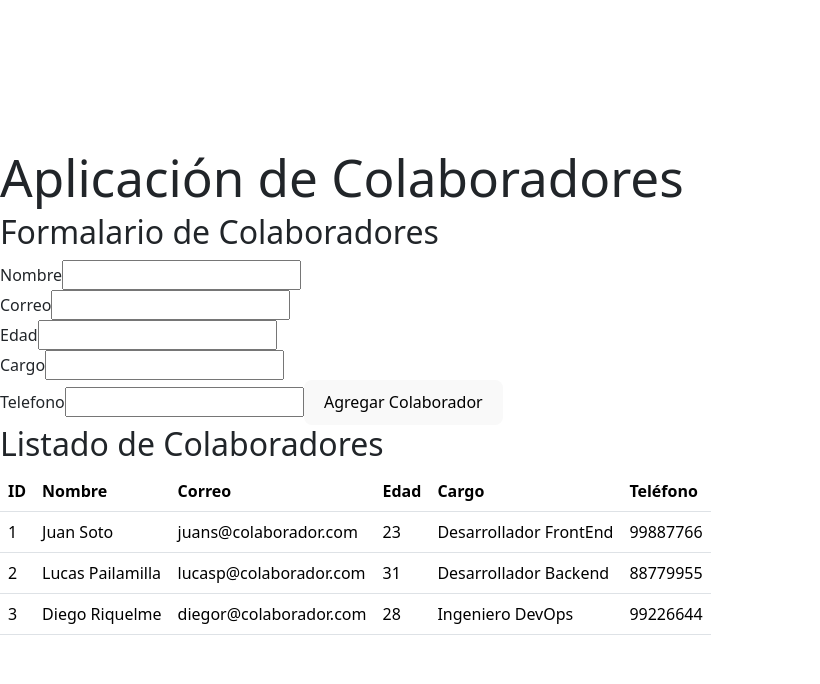
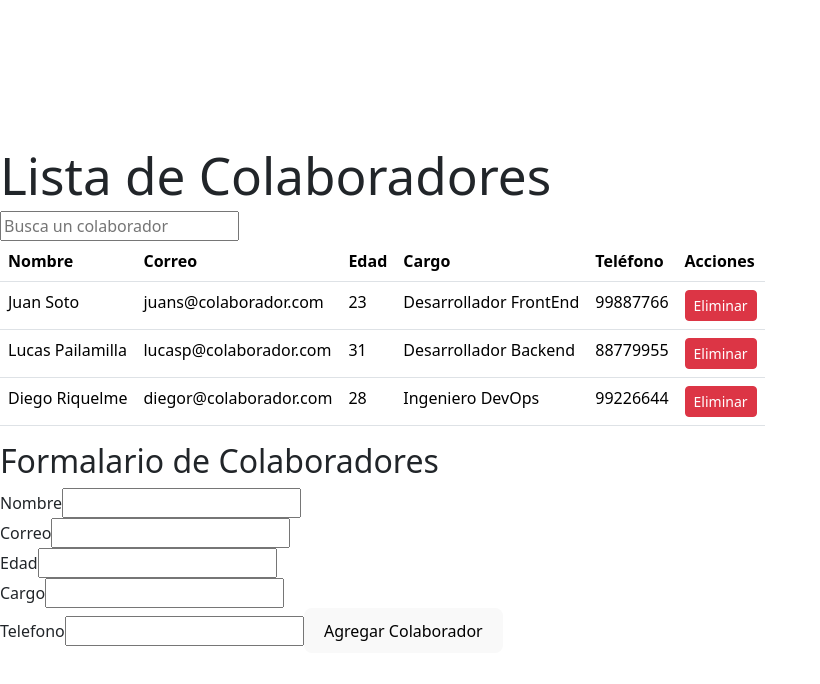
Before and after one commit to luisCastroMarquez/desafio_colaboradores, a React (Vite) app in the folder colaboradores/: page / in a window 1280 px wide. Shown: the top 684 px of the page, without its empty margins (0-820 px from the left). Built offline with nearby package versions, Linux system fonts and the light colour scheme.

Commit message:
six commit, settings and design

```diff
--- a/colaboradores/src/App.jsx
+++ b/colaboradores/src/App.jsx
@@ -1,24 +1,47 @@
-import 'bootstrap/dist/css/bootstrap.css'; // importamos los estilos CSS de Bootstrap
+import { useState } from 'react';
 import Formulario from './components/Formulario';
 import Listado from './components/Listado';
+import Buscador from './components/Buscador';
 import { BaseColaboradores } from './BaseColaboradores';
 
 
-
 const App = () => {
+    const [colaboradores, setColaboradores] = useState(BaseColaboradores);
 
     const agregarColaborador = (colaborador) => {
-        console.log(' Colaborador agregado', colaborador);
+        setColaboradores([...colaboradores, colaborador]);
     };
 
+    const eliminarColaborador = (id) => {
+        setColaboradores(colaboradores.filter((colaborador) => colaborador.id !== id));
+    };
 
+    const buscarColaboradores = (filtro) => {
+        const { nombre, correo, edad, cargo, telefono } = filtro;
+
+        const colaboradoresFiltrados = colaboradores.filter((colaborador) => {
+            return (
+                colaborador.nombre.toLowerCase().includes(nombre.toLowerCase()) &&
+                colaborador.correo.toLowerCase().includes(correo.toLowerCase()) &&
+                colaborador.edad.toString().includes(edad.toString()) &&
+                colaborador.cargo.toLowerCase().includes(cargo.toLowerCase()) &&
+                colaborador.telefono.includes(telefono)
+            );
+        });
+
+        return colaboradoresFiltrados;
+    };
 
     return (
-        <div>
-            <h1>Aplicación de Colaboradores</h1>
-            < Formulario onAgregarColaborador={agregarColaborador}/>
-            < Listado colaboradores= { BaseColaboradores}/>
-        </div>
+        <>
+            <div>
+                <h1>Lista de Colaboradores</h1>
+                <Buscador onBuscarColaboradores={buscarColaboradores} />
+                <Listado colaboradores={colaboradores}
+                    onEliminarColaborador={eliminarColaborador}/>
+                <Formulario onMostrarError={agregarColaborador} />
+            </div>
+        </>
     );
 };
 
--- a/colaboradores/src/components/Alert.jsx
+++ b/colaboradores/src/components/Alert.jsx
@@ -1,41 +1,9 @@
-
 
 const Alert = ({ mensaje, color }) => {
 
-    const getBackgroundColor = () => {
-        if (color === 'success') {
-            return '#C3E6CB' // Color verde para logrado
-        } else if (color === 'danger') {
-            return  '#F8D7DA' // Color rojo para error
-        } else {
-            return '';
-        }
-    };
-
-    return (
-        <div className="alert"
-            style={{
-                backgroundColor: getBackgroundColor(),
-                display: 'flex',
-                flexDirection: 'column',
-                alignItems: 'center',
-                height:'54px',
-                width: '240px',
-                margin: '3px',
-                textAlign: 'center',
-                borderRadius: '5px'
-            }}
-        >
-            <p style={{
-                    display: 'flex',
-                    flexDirection: 'column',
-                    textAlign: 'center',
-                }}
-            >
-                {mensaje}
-            </p>
-        </div>
-    );
+    return <div className={`alert alert-${color}`}>{mensaje}</div>;
 };
 
+
+
 export default Alert;
--- a/colaboradores/src/components/Buscador.jsx
+++ b/colaboradores/src/components/Buscador.jsx
@@ -1,8 +1,39 @@
+import { useState } from "react";
 
-const Buscador = () => {
+const Buscador = ({ onBuscarColaboradores }) => {
+    const [filtro, setFiltro] = useState({
+        nombre: '',
+        correo: '',
+        edad: '',
+        cargo: '',
+        telefono: '',
+    });
+
+    const handleInputChange = (e) => {
+        const { name, value } = e.target;
+        setFiltro ({...filtro, [name]: value });
+    };
+
+    const handleSubmit = (e) => {
+        e.preventDefault();
+        onBuscarColaboradores(filtro);
+    };
+
     return (
         <div>
-            {/* Contenido del buscador  */}
+            <form onSubmit={handleSubmit}>
+                <div>
+                    <label htmlFor="nombre"></label>
+                    <input
+                        type="text"
+                        id="nombre"
+                        value={filtro.nombre}
+                        onChange={handleInputChange}
+                        name="nombre"
+                        placeholder="Busca un colaborador"
+                    />
+                </div>
+            </form>
         </div>
     );
 };
--- a/colaboradores/src/components/Formulario.jsx
+++ b/colaboradores/src/components/Formulario.jsx
@@ -1,7 +1,7 @@
 import { useState } from 'react';
 import Alert from './Alert';
 
-const Formulario = ({ onAgregarColaborador }) => {
+const Formulario = ({ onAgregarColaborador, onMostrarError }) => {
     const [colaborador, setColaborador] = useState({
         nombre: '',
         correo: '',
@@ -25,9 +25,8 @@ const Formulario = ({ onAgregarColaborador }) => {
             colaborador.edad.trim() === '' ||
             colaborador.cargo.trim() === '' ||
             colaborador.telefono.trim() === ''
-
         ) {
-            setAlerta ({
+            onMostrarError({
                 mensaje: 'Por favor, complete todo los campos.',
                 color: 'danger'
             });
@@ -35,7 +34,10 @@ const Formulario = ({ onAgregarColaborador }) => {
         }
 
         if (!ValidateEmail(colaborador.correo)) {
-            setAlerta ({ mensaje: 'Ingresar el correo electrinico valido.'});
+            onMostrarError({
+                mensaje: 'Ingresar el correo electrinico valido.',
+                color: 'danger',
+            });
             return;
         }
 
@@ -57,7 +59,7 @@ const Formulario = ({ onAgregarColaborador }) => {
         // Limpiar la alerta despues de 3 segundos
         setTimeout(() => {
             setAlerta(null);
-        }, 3000);
+        }, 2000);
     };
 
     const { nombre, correo, edad, cargo, telefono } = colaborador;
@@ -89,7 +91,7 @@ const Formulario = ({ onAgregarColaborador }) => {
                         id="correo"
                         value={correo}
                         onChange={handleInputChange}
-                        name='correo'
+                        name="correo"
                     />
                 </div>
                 <div>
@@ -99,7 +101,7 @@ const Formulario = ({ onAgregarColaborador }) => {
                         id="edad"
                         value={edad}
                         onChange={handleInputChange}
-                        name='edad'
+                        name="edad"
                     />
                 </div>
                 <div>
@@ -109,7 +111,7 @@ const Formulario = ({ onAgregarColaborador }) => {
                         id="cargo"
                         value={cargo}
                         onChange={handleInputChange}
-                        name='cargo'
+                        name="cargo"
                     />
                 </div>
                 <div>
@@ -119,10 +121,10 @@ const Formulario = ({ onAgregarColaborador }) => {
                         id="telefono"
                         value={telefono}
                         onChange={handleInputChange}
-                        name='telefono'
+                        name="telefono"
                     />
-                    <button type='submit'> Agregar Colaborador</button>
-                    {alerta && <Alert mensaje={alerta.mensaje} color={alerta.color}/>}
+                    <button type="submit"> Agregar Colaborador</button>
+                    {alerta && <Alert mensaje={alerta.mensaje} color={alerta.color} />}
                 </div>
             </form>
         </div>
--- a/colaboradores/src/components/Listado.jsx
+++ b/colaboradores/src/components/Listado.jsx
@@ -1,35 +1,38 @@
-import { BaseColaboradores } from "../BaseColaboradores";
 
-const Listado  = () => {
+const Listado  = ({ colaboradores, onEliminarColaborador }) => {
     return (
-        <div>
-            <h2>Listado de Colaboradores </h2>
         <table className="table">
             <thead>
                 <tr>
-                        <th>ID</th>
                     <th>Nombre</th>
                     <th>Correo</th>
                     <th>Edad</th>
                     <th>Cargo</th>
                     <th>Teléfono</th>
+                    <th>Acciones</th>
                 </tr>
             </thead>
             <tbody>
-                    {BaseColaboradores.map((Colaborador) => (
-                        <tr key={Colaborador.id}>
-                            <td>{Colaborador.id}</td>
-                            <td>{Colaborador.nombre}</td>
-                            <td>{Colaborador.correo}</td>
-                            <td>{Colaborador.edad}</td>
-                            <td>{Colaborador.cargo}</td>
-                            <td>{Colaborador.telefono}</td>
+                {colaboradores.map((colaborador) => (
+                    <tr key={colaborador.id}>
+                        <td>{colaborador.nombre}</td>
+                        <td>{colaborador.correo}</td>
+                        <td>{colaborador.edad}</td>
+                        <td>{colaborador.cargo}</td>
+                        <td>{colaborador.telefono}</td>
+                        <td>
+                        <button
+                            className="btn btn-danger btn-sm"
+                            onClick={() => onEliminarColaborador(colaborador.id)}>
+                            Eliminar
+                        </button>
+                        </td>
                     </tr>
                 ))}
             </tbody>
         </table>
-        </div>
     );
 };
 
+
 export default Listado;
```
Lines whose indentation alone changed are shown as unchanged.
